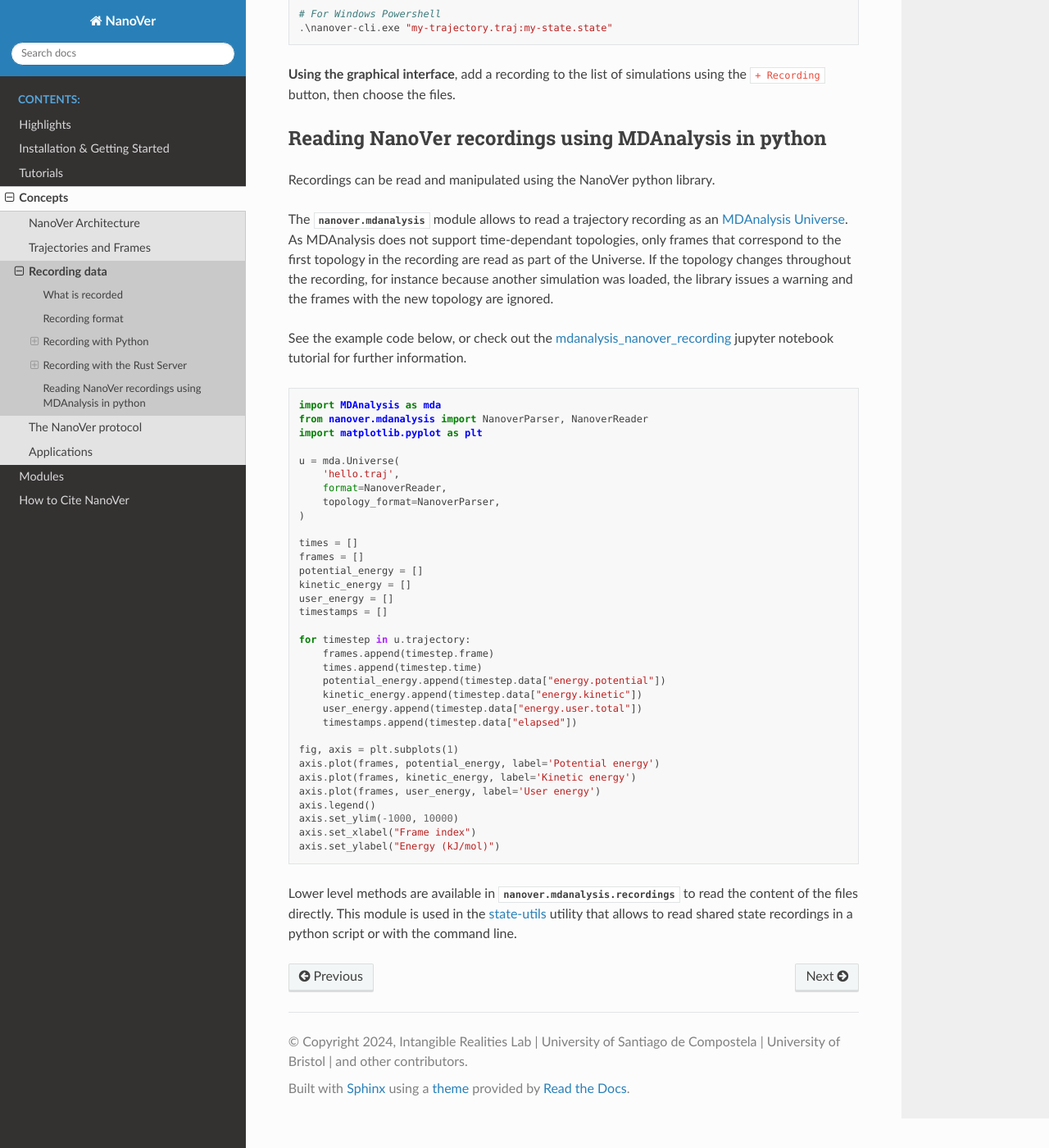
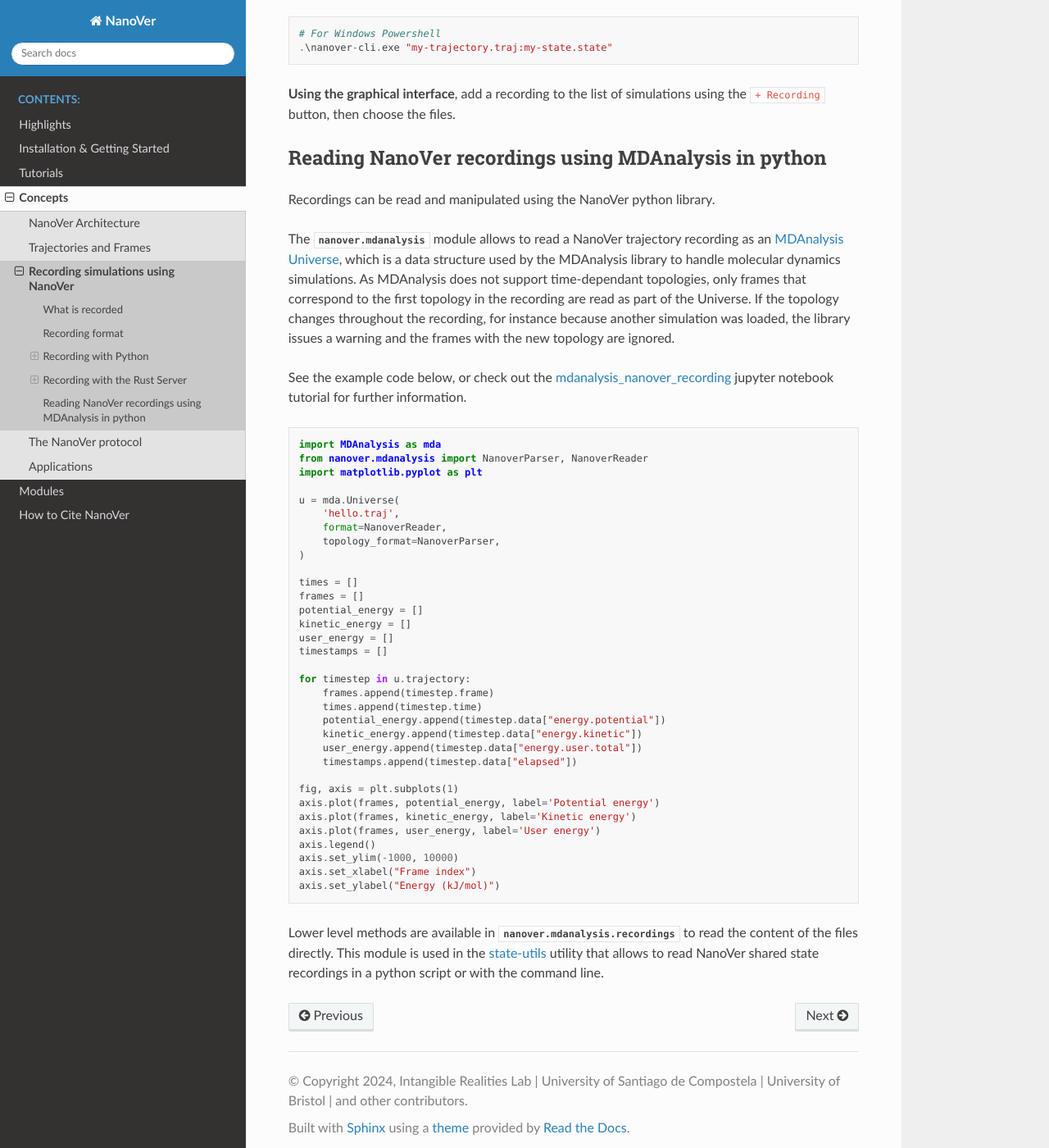
Before and after one commit to IRL2/nanover-docs, a Sphinx documentation site: the page built from source/concepts/recording.rst, in a window 1280 px wide and 1400 px high, scrolled down 3094 px. Shown: the whole window at 82% size. Built offline with Sphinx 7.4.7 and the Read the Docs theme 3.1.0, drawn with Linux system fonts in a browser that asks for light colours; pages that are not in the unit, such as notebooks, are missing from menus; the version number could not be read and is left out; some of the changed text lies outside the part shown.

Commit message:
renamed page title and modified overall readability

```diff
--- a/source/concepts/recording.rst
+++ b/source/concepts/recording.rst
@@ -1,10 +1,10 @@
-Recording data
+Recording simulations using NanoVer
 ==============
 
 .. _Rust server: https://github.com/IRL2/nanover-rs
 
 For a NanoVer session to be useful beyond the time the users spend in VR, it needs to be recorded.
-This recording can then be analysed or played back to get insight.
+This recording can then be analysed or played back to get insight. In this document, we describe how to record a NanoVer session and how to visualise the recording using inbuilt methods.
 
 .. contents:: Contents
     :depth: 2
@@ -43,17 +43,17 @@
 
 * a timestamp encoded as a little endian 16 bytes unsigned integer that indicates the time, in microseconds,
   since the beginning of the recording.
-  This timestamp indicates the timing of the records and allows synchronisation of a trajectory and a state recording.
+  This timestamp indicates the timing of the records and allows synchronisation of a NanoVer trajectory and a state recording.
 * the size, in bytes, of the record; encoded as an 8 bytes little endian unsigned integer.
 * the record itself as a protobuf message.
 
-In the case of a trajectory recording, each record contains a ``GetFrameResponse`` message.
+In the case of a NanoVer trajectory recording, each record contains a ``GetFrameResponse`` message.
 This message contains two fields: the frame index and the frame itself.
 The frame index is generally an integer that gets incremented each time the server register a frame to broadcast.
 However, its value is only significant when it is 0 as it means the frame needs to be reset;
 for instance because the server loaded a new simulation. The frame itself is an instance of the :ref:`FrameData <traj-and-frames>` class.
 
-In the case of a shared state recording, each record contains a :ref:`StateUpdate <state-updates>` message.
+In the case of a NanoVer shared state recording, each record contains a :ref:`StateUpdate <state-updates>` message.
 
 
 Recording with Python
@@ -145,8 +145,8 @@
 
 Recordings can be read and manipulated using the NanoVer python library.
 
-The :py:mod:`nanover.mdanalysis` module allows to read a trajectory recording as an
-`MDAnalysis Universe <https://userguide.mdanalysis.org/stable/universe.html#universe>`_.
+The :py:mod:`nanover.mdanalysis` module allows to read a NanoVer trajectory recording as an
+`MDAnalysis Universe <https://userguide.mdanalysis.org/stable/universe.html#universe>`_, which is a data structure used by the MDAnalysis library to handle molecular dynamics simulations.
 As MDAnalysis does not support time-dependant topologies, only frames that correspond to the first topology in the
 recording are read as part of the Universe.
 If the topology changes throughout the recording, for instance because another simulation was loaded,
@@ -194,5 +194,5 @@
 
 
 Lower level methods are available in :py:mod:`nanover.mdanalysis.recordings` to read the content of the files directly.
-This module is used in the `state-utils <https://github.com/IRL2/nanover-utils>`_ utility that allows to read shared
+This module is used in the `state-utils <https://github.com/IRL2/nanover-utils>`_ utility that allows to read NanoVer shared
 state recordings in a python script or with the command line.
```
